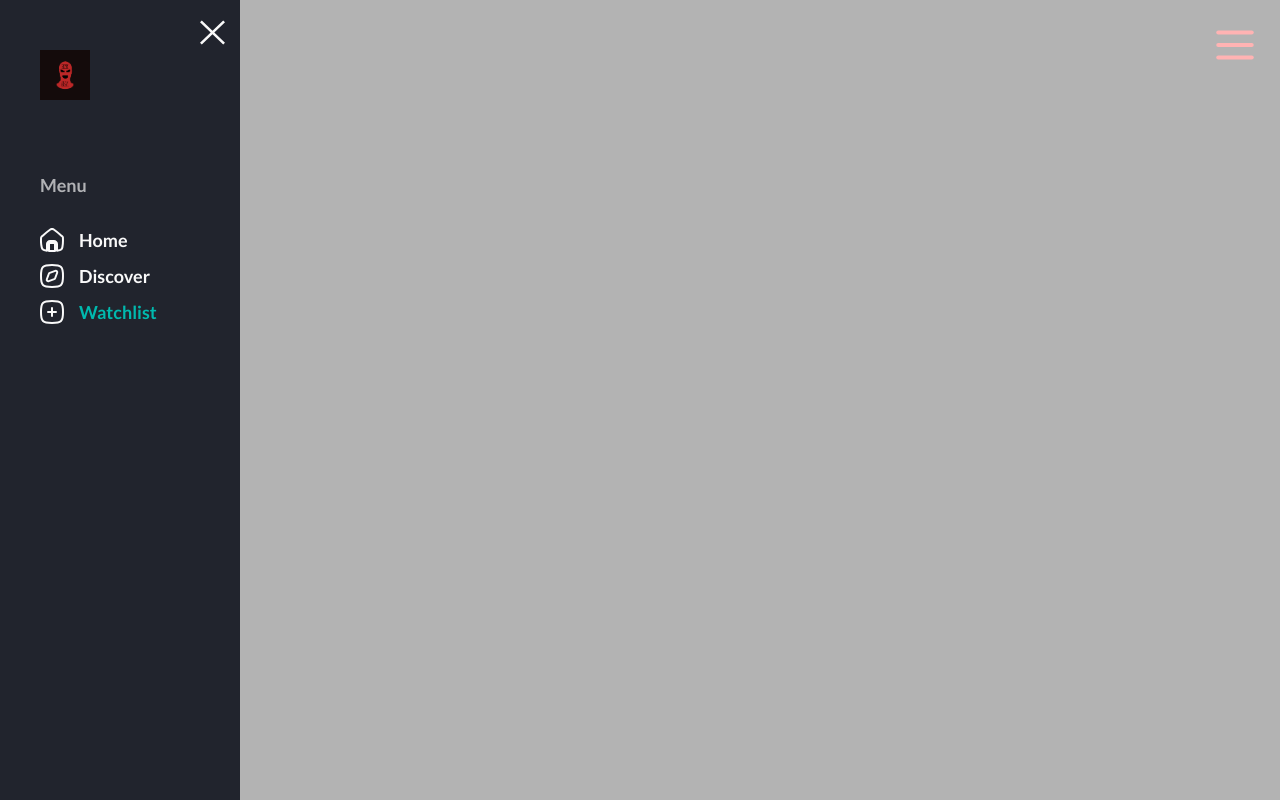
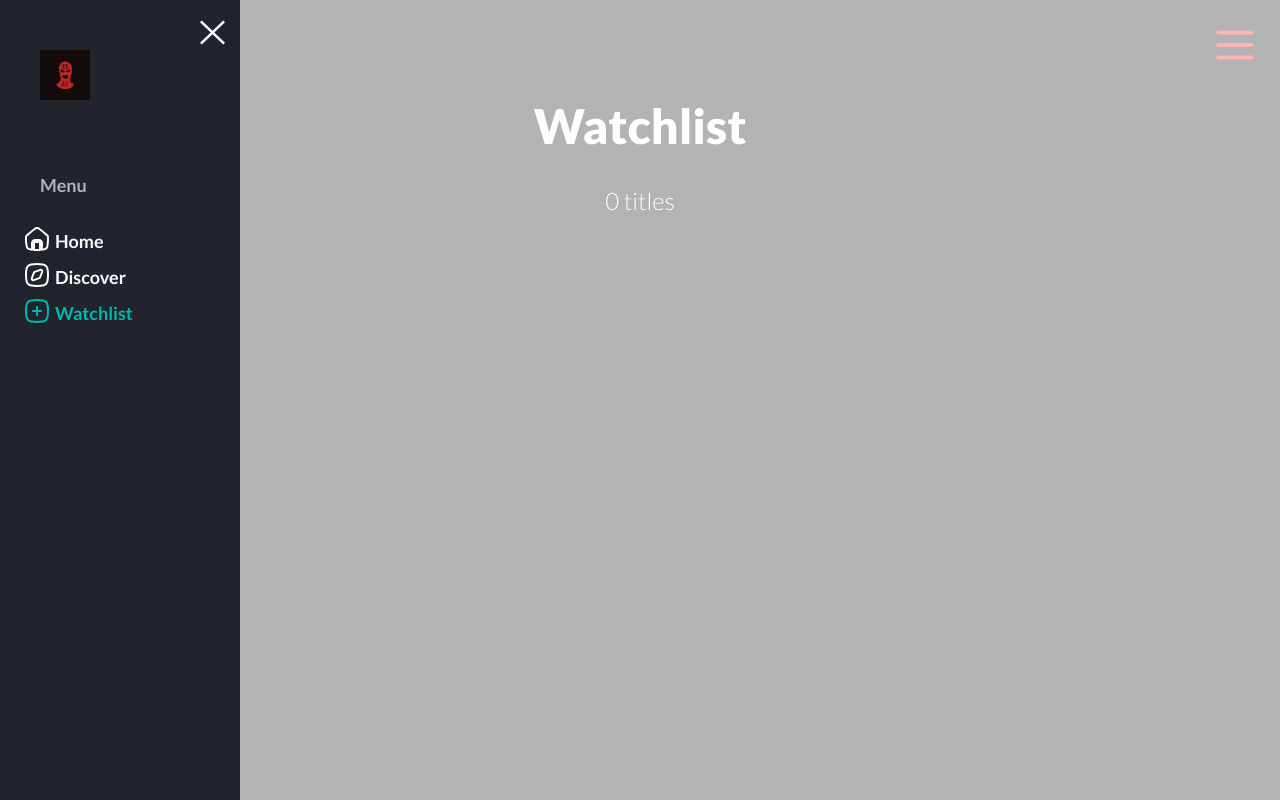
Before and after one commit to DendiRob/MovieFinder, a React (Create React App) app: page /watchlist in a window 1280 px wide. Both pictures are taken after a click on the element 1235 px from the left and 47 px from the top of the page. Built offline with nearby package versions, Linux system fonts and the light colour scheme.

Commit message:
made the Watchlist page

```diff
--- a/src/Component/MovieSlider/BtnWatchlist.js
+++ /dev/null
@@ -1,18 +0,0 @@
-import React from 'react'
-import plus from './icons/plus.svg'
-
-
-export default function BtnWatchlist() {
-  return (
-    <div className='btn-onSlide'
-    // onClick={toggleBtn}
-    >
-        <img alt="btn-plus" src={plus} />
-        <div
-        className='btn-watch'
-        >
-        Watchlist
-        </div>
-    </div>
-  )
-}
--- a/src/Component/MovieSlider/MovieSlider.js
+++ b/src/Component/MovieSlider/MovieSlider.js
@@ -1,7 +1,6 @@
 import React, { useState,useEffect } from "react"
 import './movieSlider.css'
 import BtnSlider from './BtnSlider'
-import BtnWatchlist from './BtnWatchlist'
 import DBSlides from "./sliderDB"
 
 export default function MovieSlider(props) {
@@ -61,7 +60,6 @@ export default function MovieSlider(props) {
               </div>
             ))}
           </div>
-          <BtnWatchlist />
       </div>
     )
   }
--- a/src/Component/app/app.js
+++ b/src/Component/app/app.js
@@ -7,7 +7,8 @@ import Layout from '../layout/layout';
 import Watchlist from '../watchlist/watchlist';
 
 function App() {
-  const [activeMenu,setMenuActive] = useState(false)
+  const [activeMenu,setMenuActive] = useState(false);
+  const [moviesList,setList] = useState([]);
 
   const menuHandler = (data) => {
     setMenuActive(data)
@@ -15,6 +16,23 @@ function App() {
 
   const forCloseMenu = (data) => {
     setMenuActive(data)
+  }
+  const addMovieToWatchlist = (value) =>{
+    if(moviesList.find(item => item.id === value.id)){
+    }else{
+      const newMovie = {
+        id: value.id,
+        language: value.plot.language.id,
+        describe: value.plot.plotText.plainText,
+        url: value.primaryImage.url,
+        rating: value.ratingsSummary.aggregateRating,
+        title: value.titleText.text,
+        day: value.releaseDate.day,
+        month: value.releaseDate.month,
+        year: value.releaseDate.year
+      }
+      setList([...moviesList, newMovie])
+    }
   }
   return (
       <Router>
@@ -25,9 +43,9 @@ function App() {
           <Routes>
             <Route path='/' element={<Layout menuHandler={menuHandler} />}>
               <Route index element={<HomePage />}/>
-              <Route path='/movies' element={<MoviesPage />}/>
-              <Route path='/series' element={<SeriesPage />}/>
-              <Route path='/watchlist' element={<Watchlist/>}/>
+              <Route path='/movies' element={<MoviesPage addMovieToWatchlist={addMovieToWatchlist}/>}/>
+              <Route path='/series' element={<SeriesPage addMovieToWatchlist={addMovieToWatchlist}/>}/>
+              <Route path='/watchlist' element={<Watchlist moviesList={moviesList}/>}/>
             </Route>
           </Routes>
         </div>
--- a/src/Component/leftBar/leftBar.css
+++ b/src/Component/leftBar/leftBar.css
@@ -0,0 +1,15 @@
+a svg {
+    stroke: #F9F9F9;
+    position: absolute;
+    left: -15px;
+    top: -3px;
+}
+/* .iconWrapper a svg{
+    stroke: #F9F9F9;
+    position: absolute;
+    left: -15px;
+    top: -3px;
+} */
+.active svg{
+    stroke: #00B9AE;
+}
--- a/src/Component/leftBar/leftBar.js
+++ b/src/Component/leftBar/leftBar.js
@@ -1,4 +1,4 @@
-import React, { useState } from 'react';
+import React from 'react';
 import { NavLink } from 'react-router-dom';
 import styled from "styled-components";
 import img_logo from './icons/logo.png'
@@ -54,6 +54,7 @@ const Logo = styled.div`
 const IconLinkWrapper = styled.div`
     display: flex;
     align-items: center;
+    position: relative;
 
 `
 const CloserImg = styled.div`
@@ -89,26 +90,6 @@ const MenuOverlay = styled.div`
 
 const LeftBar = ({forCloseMenu}) => {
 
-    const [isActiveH,setAcH] = useState(false)
-    const [isActiveD,setAcD] = useState(false)
-    const [isActiveW,setAcW] = useState(false)
-
-
-    const isActivH = () => {
-        setAcH(true)
-        setAcW(false)
-        setAcD(false)
-    }
-    const isActivD = () => {
-        setAcD(true)
-        setAcW(false)
-        setAcH(false)
-    }
-    const isActivW = () => {
-        setAcW(true)
-        setAcH(false)
-        setAcD(false)
-    }
 
 
     return(
@@ -128,12 +109,9 @@ const LeftBar = ({forCloseMenu}) => {
                 </Logo>
             <NavUnlisted>
                 <LeftBarTitle>Menu</LeftBarTitle>
-                <IconLinkWrapper
-                >
-                    <ImgHome stroke={isActiveH? '#00B9AE': '#F9F9F9'}/>
+                <IconLinkWrapper>
                     <NavLink
                     to='/'
-                    onClick={isActivH}
                     style={({isActive}) => ({
                         color: isActive? '#00B9AE': '#F9F9F9',
                         textDecoration:'none',
@@ -144,13 +122,12 @@ const LeftBar = ({forCloseMenu}) => {
                         lineHeight: '22px'
 
                     })}>
+                        <ImgHome/>
                         Home</NavLink>
                 </IconLinkWrapper>
-                <IconLinkWrapper>
-                    <ImgDiscover stroke={isActiveD? '#00B9AE': '#F9F9F9'}/>
+                <IconLinkWrapper >
                     <NavLink
                     to='/discover'
-                    onClick={isActivD}
                     style={({isActive}) => ({
                         color: isActive? '#00B9AE': '#F9F9F9',
                         textDecoration:'none',
@@ -158,15 +135,15 @@ const LeftBar = ({forCloseMenu}) => {
                         fontSize: '18px',
                         fontWeight: '600',
                         margin: '0 0 0 15px ',
-                        lineHeight: '22px',
+                        lineHeight: '22px'
+
                     })}>
-                        Discover</NavLink>
+                    <ImgDiscover/>
+                    Discover</NavLink>
                 </IconLinkWrapper>
-                <IconLinkWrapper>
-                    <ImgWatchlist stroke={isActiveW? '#00B9AE': '#F9F9F9'}/>
+                <IconLinkWrapper >
                     <NavLink
                     to='/Watchlist'
-                    onClick={isActivW}
                     style={({isActive}) => ({
                         color: isActive? '#00B9AE': '#F9F9F9',
                         textDecoration:'none',
@@ -176,6 +153,7 @@ const LeftBar = ({forCloseMenu}) => {
                         margin: '0 0 0 15px ',
                         lineHeight: '22px'
                     })}>
+                        <ImgWatchlist />
                         Watchlist</NavLink>
                 </IconLinkWrapper>
             </NavUnlisted>
@@ -187,3 +165,5 @@ const LeftBar = ({forCloseMenu}) => {
     )
 }
 export default LeftBar
+
+// isActiveH? '#00B9AE': '#F9F9F9'
--- a/src/Component/pages/moviesPage.js
+++ b/src/Component/pages/moviesPage.js
@@ -7,7 +7,7 @@ import MovieSlider from '../MovieSlider/MovieSlider';
 
 
 
-const MoviesPage = () => {
+const MoviesPage = ({addMovieToWatchlist}) => {
 
   const [dataMovies, setDataMovies] = useState([])
 
@@ -44,7 +44,7 @@ const MoviesPage = () => {
                 </img>
                 <div className='titleCard'>{obj.titleText.text}</div>
                 <div className='btn-onCard'
-                // onClick={}
+                onClick={() => addMovieToWatchlist(obj)}
                 >
                     <div className='btnWrap'>
                       <img alt="btn-plus" src={plus} />
--- a/src/Component/pages/seriesPage.js
+++ b/src/Component/pages/seriesPage.js
@@ -6,7 +6,7 @@ import HorizontalNav from '../horizontalNav/horizontalNav';
 import MovieSlider from '../MovieSlider/MovieSlider';
 
 
-const SeriesPage = () => {
+const SeriesPage = ({addMovieToWatchlist}) => {
 
   const [dataSeries, setDataSeries] = useState([])
 
@@ -47,9 +47,7 @@ const SeriesPage = () => {
                 </img>
                 <div className='titleCard'>{obj.titleText.text}</div>
                 <div className='btn-onCard'
-                onClick={(item) => {
-                  console.log()
-                }}
+                onClick={() => addMovieToWatchlist(obj)}
                 >
                     <div className='btnWrap'>
                       <img alt="btn-plus" src={plus} />
--- a/src/Component/services/apiCinema.js
+++ b/src/Component/services/apiCinema.js
@@ -18,15 +18,14 @@ export default class CinemaService {
         if (!res.ok){
             throw new Error(`Could not fetch ${url}, status: ${res.status}`);
         }
-
         return await res.json()
     }
 
     getMovies(){
-        return this.getResource('/titles?list=most_pop_movies&limit=10&endYear=2023&startYear=2015')
+        return this.getResource('/titles?list=most_pop_movies&limit=10&endYear=2023&startYear=2015&info=base_info')
     }
 
     getSeries() {
-        return this.getResource('/titles?list=top_rated_series_250&limit=10&page=2&endYear=2023&startYear=2010')
+        return this.getResource('/titles?list=top_rated_series_250&limit=10&page=2&endYear=2023&startYear=2010&info=base_info')
     }
 }
--- a/src/Component/watchlist/watchlist.js
+++ b/src/Component/watchlist/watchlist.js
@@ -1,8 +1,19 @@
 import React from 'react';
+import WatchlistCard from '../watchlistCard/wathclistCard';
 
-const Watchlist = () => {
+const Watchlist = ({moviesList}) => {
+    const sumMovies = moviesList.length
+
     return(
-        <h1 style={{color: 'red'}}>Hello</h1>
+        <div className='watchlistWrapper'>
+            <h1>Watchlist</h1>
+            <div className='amountOfMovies'>{sumMovies} titles</div>
+            <ul className='moviesList'  >
+               {moviesList.map(item => {
+                    return <WatchlistCard moviesList={item}/>
+                })}
+            </ul>
+        </div>
     )
 }
 export default Watchlist
--- /dev/null
+++ b/src/Component/watchlistCard/watchlistCard.css
@@ -0,0 +1,73 @@
+h1 {
+    font-family: Lato;
+    font-size: 48px;
+    font-weight: 800;
+    text-align: center;
+    color: #F9F9F9;
+}
+.amountOfMovies{
+    color: #F9F9F9;
+    font-family: Lato;
+    font-size: 24px;
+    font-weight: 300;
+    text-align: center;
+}
+.watchlistCardWrapper {
+    border: 1px solid red;
+    margin-bottom: 10px;
+}
+.watchlistCardWrapper img {
+    display: inline-block;
+    width: 200px;
+    height: 300px;
+}
+.moviesList {
+    padding: 0;
+    width: 900px;
+    margin: 0 auto;
+    margin-top: 20px;
+}
+.watchlistCardTitle {
+    color: #F9F9F9;
+    font-family: Lato;
+    font-size: 28px;
+    font-weight: 700;
+    vertical-align: top ;
+    text-align: left;
+}
+.releaseDate {
+    margin-right: 0;
+    color: #F9F9F9;
+    font-family: Lato;
+    font-size: 24px;
+    font-weight: 400;
+    text-align: left;
+}
+.CardInfoBlock {
+    display: inline-block;
+    vertical-align: top;
+    margin-left: 10px;
+}
+.CardInfoBlock p {
+    color: #F9F9F9;
+    width: 550px;
+    font-family: Lato;
+    font-size: 20px;
+
+}
+.infoLanguage{
+    color: #F9F9F9;
+    font-family: Lato;
+    font-size: 24px;
+    font-weight: 400;
+    text-align: left;
+    margin-bottom: 10px;
+}
+.infoRating {
+    color: #F9F9F9;
+    font-family: Lato;
+    font-size: 24px;
+    font-weight: 400;
+    text-align: left;
+    margin-bottom: 10px;
+}
--- /dev/null
+++ b/src/Component/watchlistCard/wathclistCard.js
@@ -0,0 +1,23 @@
+import React from "react";
+import './watchlistCard.css'
+
+const WatchlistCard = ({moviesList}) => {
+    const {id,url,day,month,year,title,language,describe,rating} = moviesList
+
+    return(
+        <div className="watchlistCardWrapper" key={id}>
+            <img
+            src={url}
+            alt="film"
+            />
+            <div className="CardInfoBlock">
+                <div className="watchlistCardTitle">{title}</div>
+                <p>{describe}</p>
+                <div className="infoLanguage">Language: {language}</div>
+                <div className="infoRating">Rating: {rating}</div>
+                <div className="releaseDate">Release date: {day}.{month}.{year}</div>
+            </div>
+        </div>
+    )
+}
+export default WatchlistCard
```
Also changed, not shown: src/index.js (line endings or trailing spaces).
